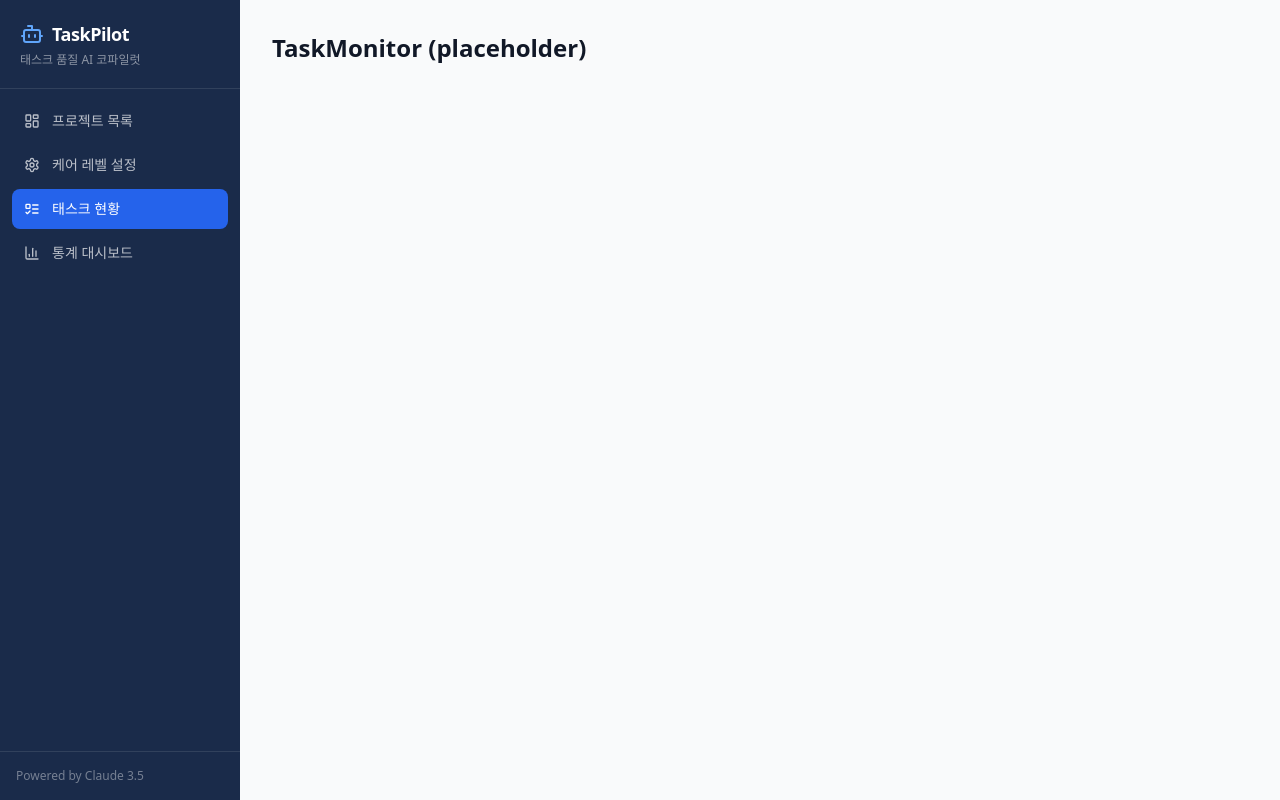
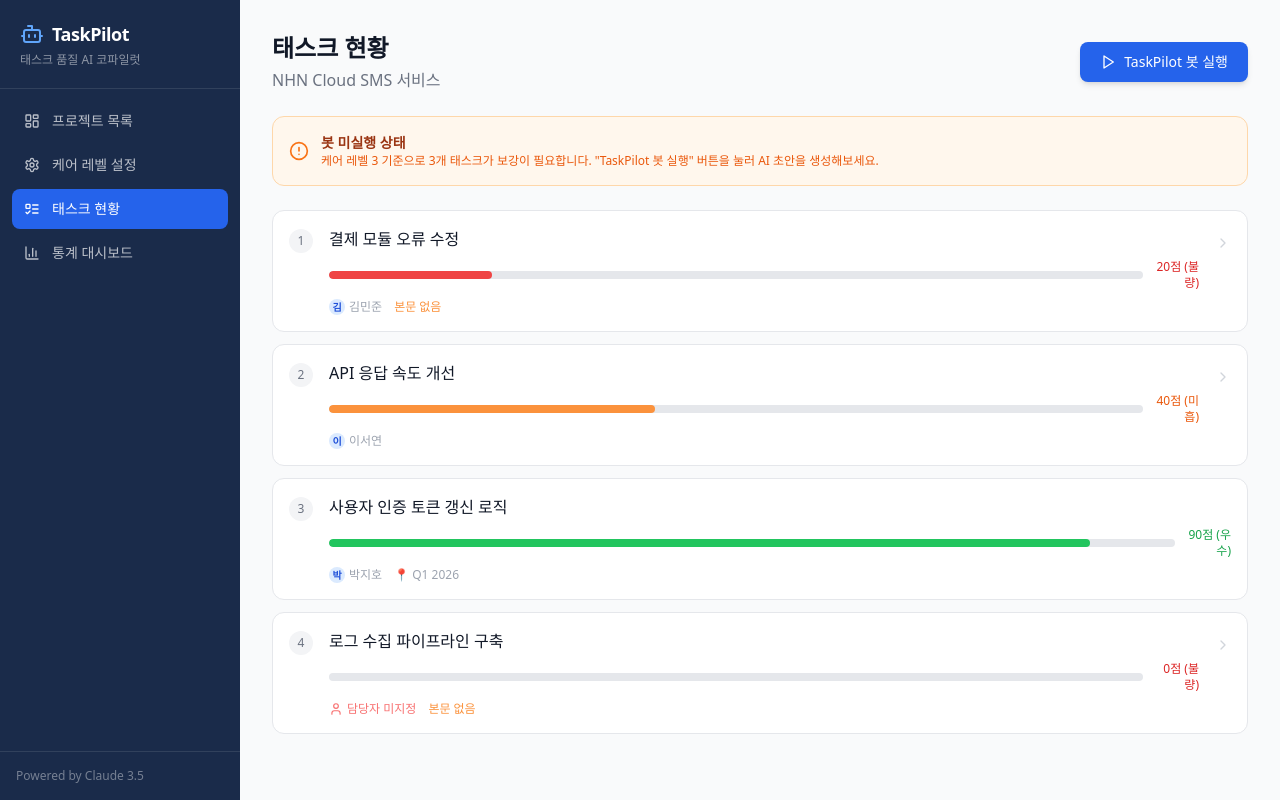
Before and after one commit to Gelloger/TaskPilot, a React (Vite) app: page /task-monitor in a window 1280 px wide. Built offline with nearby package versions, Linux system fonts and the light colour scheme.

Commit message:
feat: implement TaskMonitor with bot animation and Before/After demo

```diff
--- a/src/pages/TaskMonitor.jsx
+++ b/src/pages/TaskMonitor.jsx
@@ -1,3 +1,232 @@
+import { useState, useCallback } from 'react';
+import { useNavigate } from 'react-router-dom';
+import { useApp } from '../context/AppContext';
+import QualityBar from '../components/QualityBar';
+import BotBadge from '../components/BotBadge';
+import ToastNotification from '../components/ToastNotification';
+import { Bot, Play, RotateCcw, ChevronRight, User, AlertCircle } from 'lucide-react';
+
+function ScanProgressBar({ progress }) {
+  return (
+    <div className="bg-blue-50 border border-blue-200 rounded-xl p-5 mb-6">
+      <div className="flex items-center gap-3 mb-3">
+        <div className="w-8 h-8 rounded-full bg-blue-600 flex items-center justify-center">
+          <Bot className="w-4 h-4 text-white animate-bounce" />
+        </div>
+        <div>
+          <p className="font-semibold text-blue-900">TaskPilot 분석 중...</p>
+          <p className="text-xs text-blue-600">태스크 품질 검사 및 AI 초안 생성</p>
+        </div>
+      </div>
+      <div className="bg-blue-200 rounded-full h-2 overflow-hidden">
+        <div
+          className="h-2 bg-blue-600 rounded-full transition-all duration-300"
+          style={{ width: `${progress}%` }}
+        />
+      </div>
+      <p className="text-xs text-blue-700 mt-2">{progress}% 완료</p>
+    </div>
+  );
+}
+
+function BotResultSummary({ botTaskCount }) {
+  return (
+    <div className="bg-green-50 border border-green-200 rounded-xl p-5 mb-6">
+      <div className="flex items-center gap-3">
+        <div className="w-10 h-10 rounded-full bg-green-500 flex items-center justify-center">
+          <Bot className="w-5 h-5 text-white" />
+        </div>
+        <div>
+          <p className="font-semibold text-green-900">분석 완료!</p>
+          <p className="text-sm text-green-700">
+            {botTaskCount}개 태스크에 AI 초안 댓글을 작성했습니다. 담당자에게 메신저 알림이 발송되었습니다.
+          </p>
+        </div>
+      </div>
+    </div>
+  );
+}
+
 export default function TaskMonitor() {
-  return <div className="p-8"><h1 className="text-2xl font-bold">TaskMonitor (placeholder)</h1></div>;
+  const { tasks, selectedProjectId, selectedProject, botCompleted, runBot, resetBot } = useApp();
+  const navigate = useNavigate();
+  const [scanning, setScanning] = useState(false);
+  const [progress, setProgress] = useState(0);
+  const [toastVisible, setToastVisible] = useState(false);
+  const [toastMsg, setToastMsg] = useState('');
+
+  const projectTasks = tasks.filter(t => t.projectId === selectedProjectId);
+
+  const handleRunBot = useCallback(async () => {
+    setScanning(true);
+    setProgress(0);
+
+    const interval = setInterval(() => {
+      setProgress(prev => {
+        if (prev >= 95) {
+          clearInterval(interval);
+          return 95;
+        }
+        return Math.min(95, prev + Math.random() * 15);
+      });
+    }, 200);
+
+    await runBot();
+
+    clearInterval(interval);
+    setProgress(100);
+    setScanning(false);
+
+    const botTasks = projectTasks.filter(t => t.needsBot);
+    const assignees = botTasks
+      .filter(t => t.assignee)
+      .map(t => t.assignee)
+      .join(', ');
+    setToastMsg(`${assignees || '담당자'}에게 알림 발송 완료`);
+    setToastVisible(true);
+  }, [runBot, projectTasks]);
+
+  const handleReset = () => {
+    resetBot();
+    setProgress(0);
+    setScanning(false);
+  };
+
+  const getScore = (task) =>
+    botCompleted && task.needsBot ? task.qualityScoreAfter : task.qualityScoreBefore;
+
+  const botTaskCount = projectTasks.filter(t => t.needsBot).length;
+
+  return (
+    <div className="p-8">
+      <div className="flex items-center justify-between mb-6">
+        <div>
+          <h1 className="text-2xl font-bold text-gray-900">태스크 현황</h1>
+          <p className="text-gray-500 mt-1">{selectedProject?.name}</p>
+        </div>
+        <div className="flex gap-2">
+          {botCompleted && (
+            <button
+              onClick={handleReset}
+              className="flex items-center gap-2 px-4 py-2 text-sm border border-gray-300 rounded-lg text-gray-600 hover:bg-gray-50 transition-colors"
+            >
+              <RotateCcw className="w-4 h-4" />
+              초기화 (Before)
+            </button>
+          )}
+          <button
+            onClick={handleRunBot}
+            disabled={scanning || botCompleted}
+            className={`flex items-center gap-2 px-5 py-2.5 rounded-lg font-medium text-sm transition-all ${
+              botCompleted
+                ? 'bg-green-100 text-green-700 cursor-default'
+                : scanning
+                ? 'bg-blue-400 text-white cursor-not-allowed'
+                : 'bg-blue-600 hover:bg-blue-700 text-white shadow-md hover:shadow-lg'
+            }`}
+          >
+            {botCompleted ? (
+              <><Bot className="w-4 h-4" /> 분석 완료</>
+            ) : scanning ? (
+              <><Bot className="w-4 h-4 animate-spin" /> 분석 중...</>
+            ) : (
+              <><Play className="w-4 h-4" /> TaskPilot 봇 실행</>
+            )}
+          </button>
+        </div>
+      </div>
+
+      {!scanning && !botCompleted && (
+        <div className="bg-orange-50 border border-orange-200 rounded-xl p-4 mb-6 flex items-center gap-3">
+          <AlertCircle className="w-5 h-5 text-orange-500 flex-shrink-0" />
+          <div>
+            <p className="text-sm font-semibold text-orange-800">봇 미실행 상태</p>
+            <p className="text-xs text-orange-600">
+              케어 레벨 {selectedProject?.careLevel} 기준으로 {botTaskCount}개 태스크가 보강이 필요합니다.
+              "TaskPilot 봇 실행" 버튼을 눌러 AI 초안을 생성해보세요.
+            </p>
+          </div>
+        </div>
+      )}
+
+      {scanning && <ScanProgressBar progress={Math.round(progress)} />}
+      {botCompleted && <BotResultSummary botTaskCount={botTaskCount} />}
+
+      <div className="space-y-3">
+        {projectTasks.map((task, idx) => {
+          const score = getScore(task);
+          const showAfterEffect = botCompleted && task.needsBot;
+
+          return (
+            <div
+              key={task.id}
+              onClick={() => task.aiDraft && navigate(`/task-monitor/${task.id}`)}
+              className={`bg-white rounded-xl border p-4 transition-all ${
+                showAfterEffect
+                  ? 'border-blue-200 shadow-sm cursor-pointer hover:border-blue-400 hover:shadow-md'
+                  : task.aiDraft
+                  ? 'border-gray-200 cursor-pointer hover:border-gray-300 hover:shadow-sm'
+                  : 'border-gray-200'
+              }`}
+              style={
+                botCompleted && task.needsBot
+                  ? { animation: `fadeInUp 0.4s ease-out ${idx * 0.15}s both` }
+                  : undefined
+              }
+            >
+              <div className="flex items-start gap-4">
+                <div className="w-6 h-6 rounded-full bg-gray-100 flex items-center justify-center text-xs text-gray-500 font-medium flex-shrink-0 mt-0.5">
+                  {idx + 1}
+                </div>
+                <div className="flex-1 min-w-0">
+                  <div className="flex items-center gap-2 mb-2">
+                    <h3 className="font-medium text-gray-900 truncate">{task.title}</h3>
+                    {showAfterEffect && task.aiDraft && (
+                      <BotBadge status={task.aiDraft.status} />
+                    )}
+                  </div>
+                  <div className="mb-2">
+                    <QualityBar score={score} />
+                  </div>
+                  <div className="flex items-center gap-3 text-xs text-gray-400">
+                    {task.assignee ? (
+                      <span className="flex items-center gap-1">
+                        <div className="w-4 h-4 rounded-full bg-blue-100 flex items-center justify-center text-blue-700 font-bold text-[10px]">
+                          {task.assigneeAvatar}
+                        </div>
+                        {task.assignee}
+                      </span>
+                    ) : (
+                      <span className="flex items-center gap-1 text-red-400">
+                        <User className="w-3.5 h-3.5" />
+                        담당자 미지정
+                      </span>
+                    )}
+                    {task.milestone && <span>📍 {task.milestone}</span>}
+                    {!task.body && <span className="text-orange-400">본문 없음</span>}
+                  </div>
+                </div>
+                {task.aiDraft && (
+                  <ChevronRight className="w-4 h-4 text-gray-300 flex-shrink-0 mt-2" />
+                )}
+              </div>
+            </div>
+          );
+        })}
+      </div>
+
+      <ToastNotification
+        message={toastMsg}
+        visible={toastVisible}
+        onClose={() => setToastVisible(false)}
+      />
+
+      <style>{`
+        @keyframes fadeInUp {
+          from { opacity: 0; transform: translateY(8px); }
+          to { opacity: 1; transform: translateY(0); }
+        }
+      `}</style>
+    </div>
+  );
 }
```
